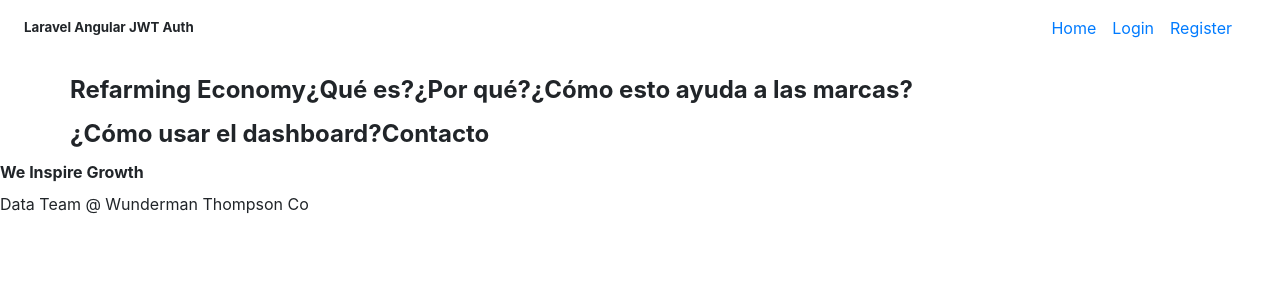
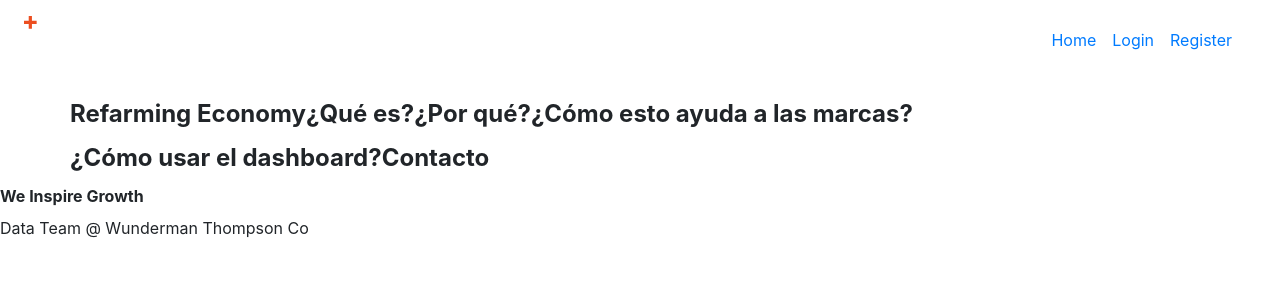
Before and after one commit to davidbarbosa23/Wunderman-Thompson, an Angular app in the folder client/: page / in a window 1280 px wide. Shown: the top 300 px of the page. Built offline with nearby package versions, Linux system fonts and the light colour scheme.

Commit message:
Header Logo

```diff
--- a/client/src/app/app.component.html
+++ b/client/src/app/app.component.html
@@ -1,6 +1,6 @@
 <header>
   <div class="d-flex flex-column flex-md-row align-items-center p-3 px-md-4 mb-3 bg-white border-bottom shadow-sm fixed-top">
-    <h5 class="my-0 mr-md-auto font-weight-normal">Laravel Angular JWT Auth</h5>
+    <a class="my-0 mr-md-auto" routerLink="/"><img src="/assets/logo-wunderman-thompson.svg" alt="Wunderman Thompson"></a>
     <nav class="my-2 my-md-0 mr-md-3">
       <a class="p-2 text-dark" routerLink="/">Home</a>
       <a class="p-2 text-dark" routerLinkActive="active" routerLink="/items" *ngIf="globals.isSignedIn">Items</a>
```
Also changed, not shown: client/src/assets/logo-wunderman-thompson.svg (added).
